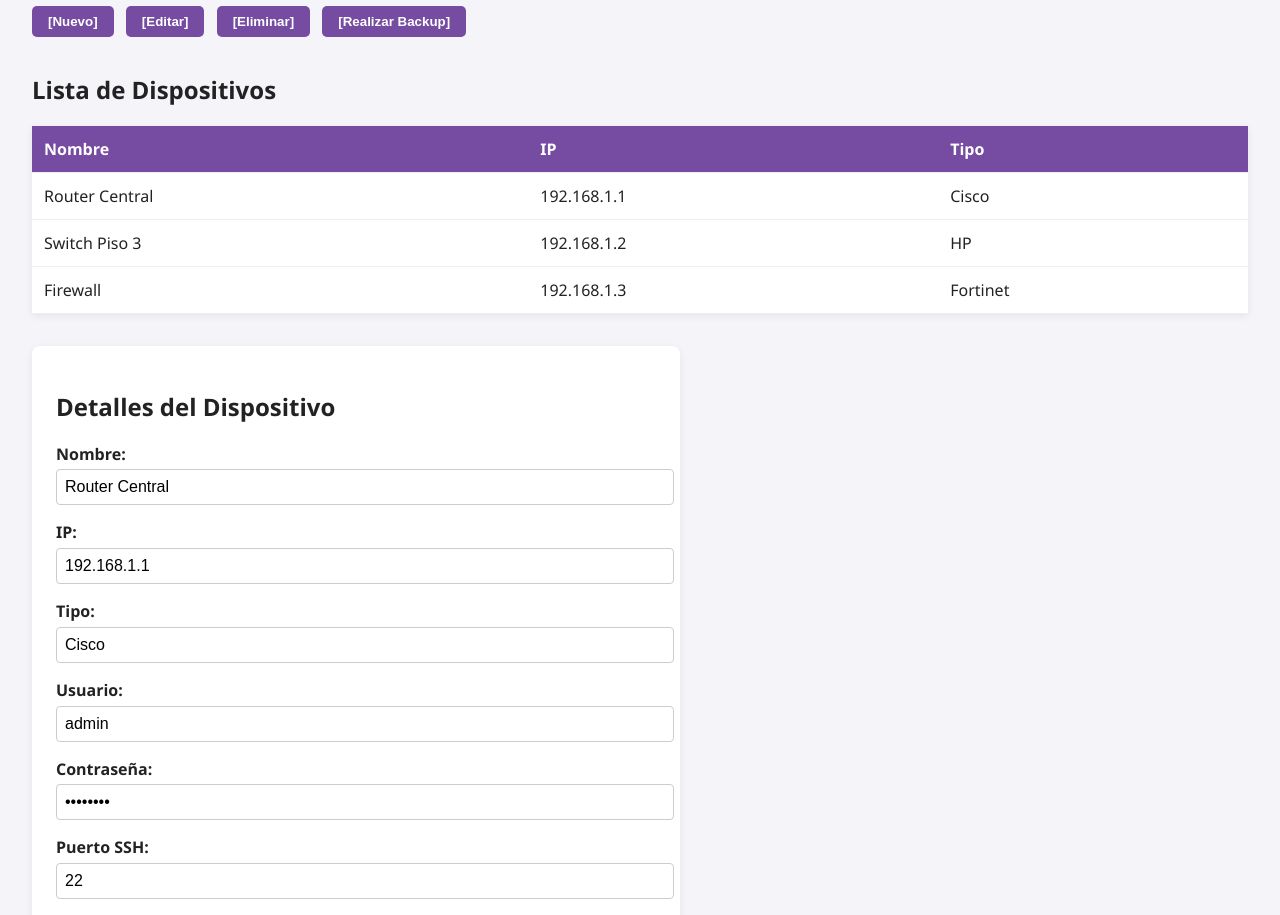
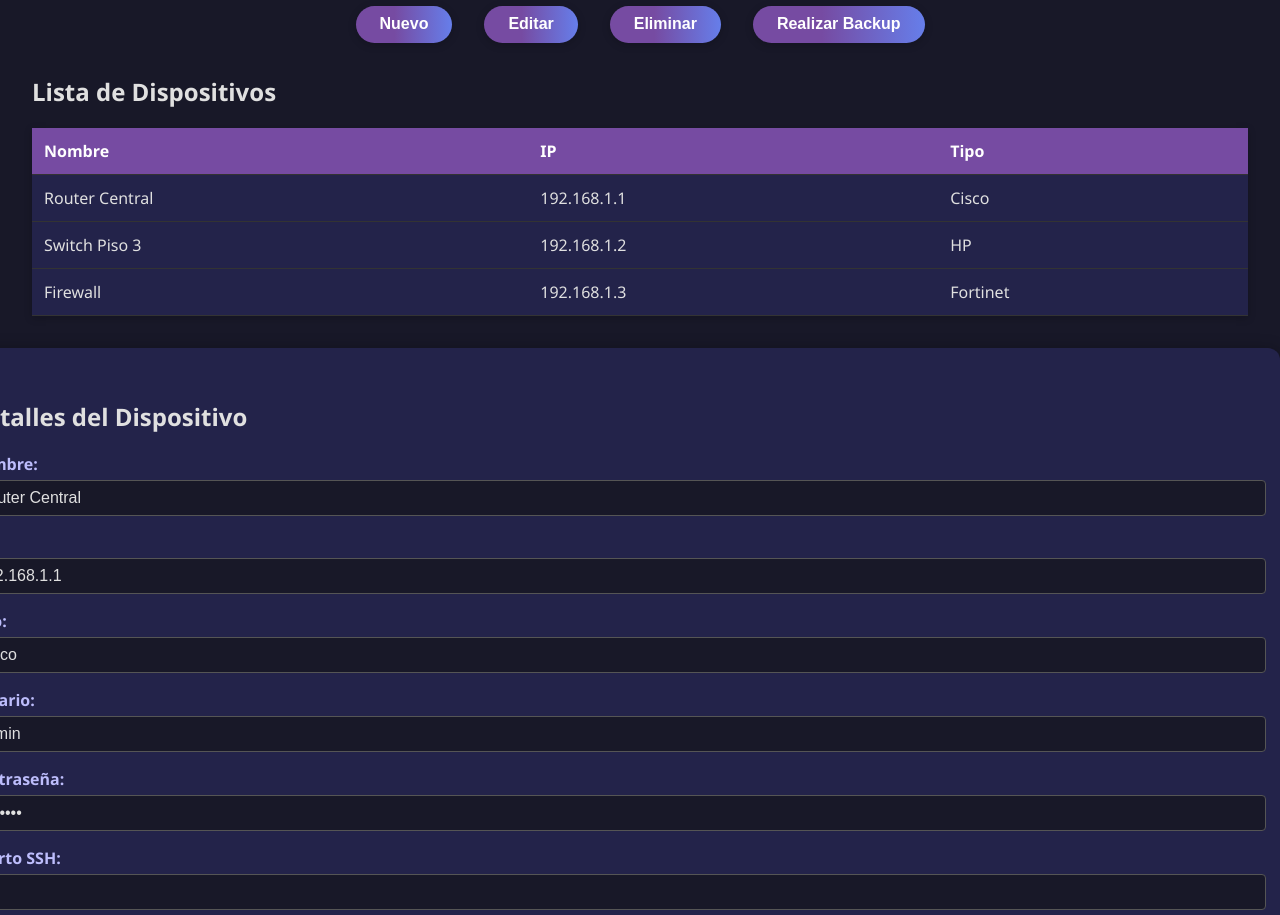
Before and after one commit to EmanuelSzk/Network-Backup-Manager, a website: page dashboard.html in a window 1280 px wide. Shown: the part 112-1027 px from the top of the page. Drawn offline with Linux system fonts and the light colour scheme.

Commit message:
front improvement

```diff
--- a/dashboard.html
+++ b/dashboard.html
@@ -6,50 +6,64 @@
     <style>
       body {
         font-family: "Segoe UI", Tahoma, Geneva, Verdana, sans-serif;
-        background: #f4f4f9;
+        background: #181828; /* Fondo más oscuro */
         margin: 0;
         padding: 2rem;
-        color: #222;
+        color: #e0e0e0; /* Letras claras */
+      }
+      .actions {
+        display: flex;
+        justify-content: center;
+        gap: 2rem;
+        margin-bottom: 2rem;
       }
       .actions button {
-        margin-right: 0.5rem;
-        margin-bottom: 1rem;
-        padding: 0.5rem 1rem;
+        padding: 0.6rem 1.5rem;
         border: none;
-        border-radius: 5px;
-        background: #764ba2;
+        border-radius: 20px;
+        background: linear-gradient(90deg, #764ba2 40%, #667eea 100%);
         color: #fff;
         font-weight: bold;
+        font-size: 1rem;
         cursor: pointer;
-        transition: background 0.2s;
+        box-shadow: 0 2px 8px #0003;
+        transition: background 0.2s, transform 0.2s;
       }
       .actions button:hover {
-        background: #5b3682;
+        background: linear-gradient(90deg, #5b3682 40%, #4455aa 100%);
+        transform: translateY(-2px) scale(1.05);
       }
       table {
         width: 100%;
         border-collapse: collapse;
         margin-bottom: 2rem;
-        background: #fff;
-        box-shadow: 0 2px 8px #0001;
+        background: #23234a;
+        box-shadow: 0 2px 8px #0003;
       }
       th,
       td {
         padding: 0.75rem;
-        border-bottom: 1px solid #eee;
+        border-bottom: 1px solid #333;
         text-align: left;
+        color: #e0e0e0; /* Letras claras en tabla */
       }
       th {
         background: #764ba2;
         color: #fff;
       }
       .form-section {
-        background: #fff;
-        padding: 1.5rem;
-        border-radius: 8px;
-        box-shadow: 0 2px 8px #0001;
-        max-width: 600px;
-        margin-bottom: 2rem;
+        background: #23234a;
+        padding: 2rem;
+        border-radius: 12px;
+        box-shadow: 0 2px 16px #0005;
+        width: 100vw;
+        max-width: none;
+        margin: 2rem 0 0 -2rem;
+        position: relative;
+        left: 50%;
+        right: 50%;
+        transform: translateX(-50%);
+        color: #e0e0e0;
       }
       .form-group {
         margin-bottom: 1rem;
@@ -58,15 +72,25 @@
         display: block;
         font-weight: 600;
         margin-bottom: 0.3rem;
+        color: #bdbdfc; /* Letras de label más claras */
       }
       input[type="text"],
       input[type="password"],
       input[type="number"] {
         width: 100%;
         padding: 0.5rem;
-        border: 1px solid #ccc;
+        border: 1px solid #555;
         border-radius: 4px;
         font-size: 1rem;
+        background: #181828;
+        color: #e0e0e0;
+      }
+      input[type="text"]:focus,
+      input[type="password"]:focus,
+      input[type="number"]:focus {
+        outline: none;
+        border-color: #764ba2;
+        background: #23234a;
       }
       .radio-group,
       .checkbox-group {
@@ -88,15 +112,23 @@
       .form-actions button:hover {
         background: #5b3682;
       }
+      @media (max-width: 900px) {
+        .form-section {
+          width: 100vw;
+          margin-left: -2rem;
+          margin-right: -2rem;
+          border-radius: 0;
+        }
+      }
     </style>
   </head>
   <body>
     <h1>Software de Backup - Dispositivos de Red</h1>
     <div class="actions">
-      <button>[Nuevo]</button>
-      <button>[Editar]</button>
-      <button>[Eliminar]</button>
-      <button>[Realizar Backup]</button>
+      <button>Nuevo</button>
+      <button>Editar</button>
+      <button>Eliminar</button>
+      <button>Realizar Backup</button>
     </div>
 
     <h2>Lista de Dispositivos</h2>
@@ -159,7 +191,7 @@
           <label for="ssh">Puerto SSH:</label>
           <input type="number" id="ssh" name="ssh" value="22" />
         </div>
-        <h3>Configuración de Backup</h3>
+        <h3 style="color: #bdbdfc">Configuración de Backup</h3>
         <div class="form-group">
           <label>Periodicidad de Backup:</label>
           <div class="radio-group">
```
Also changed, not shown: login.html (+7 -8 lines), 1 other file.
